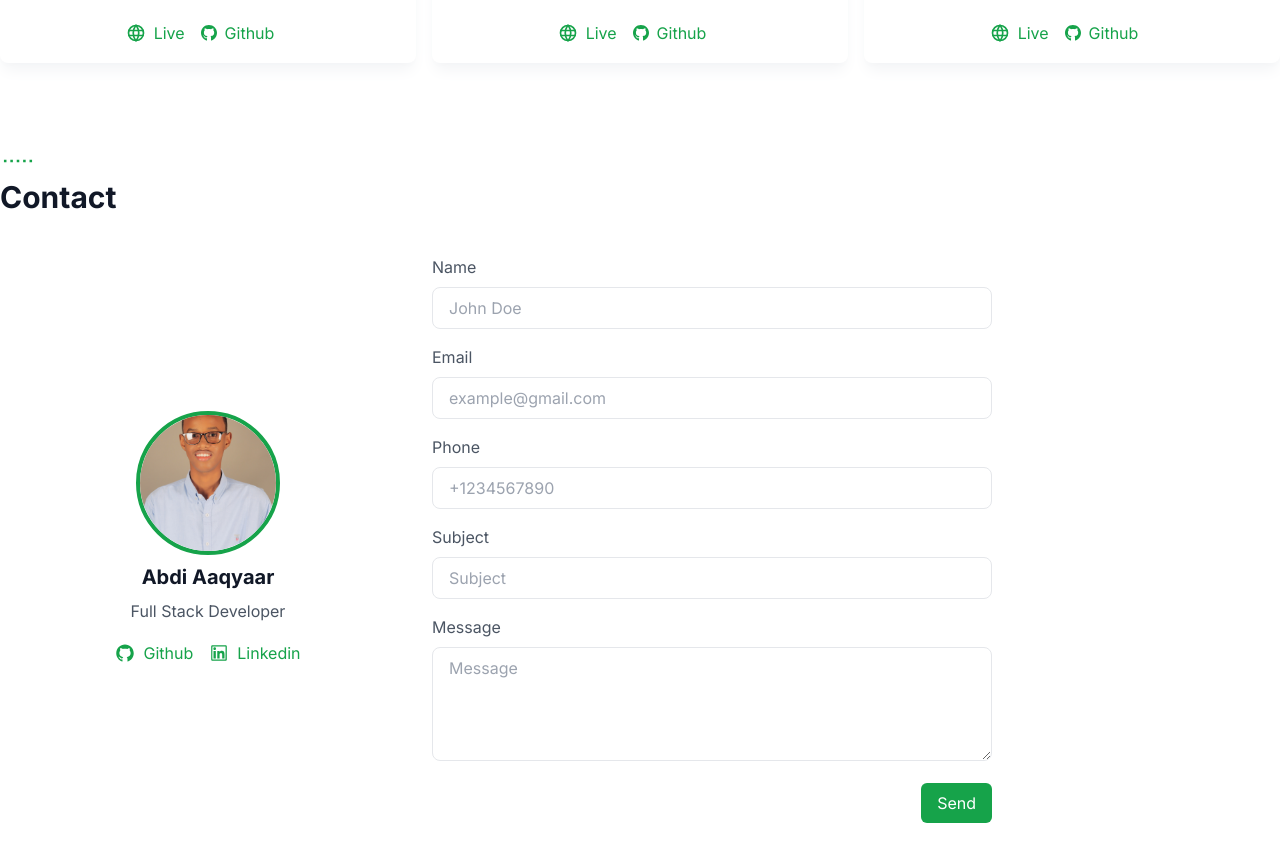
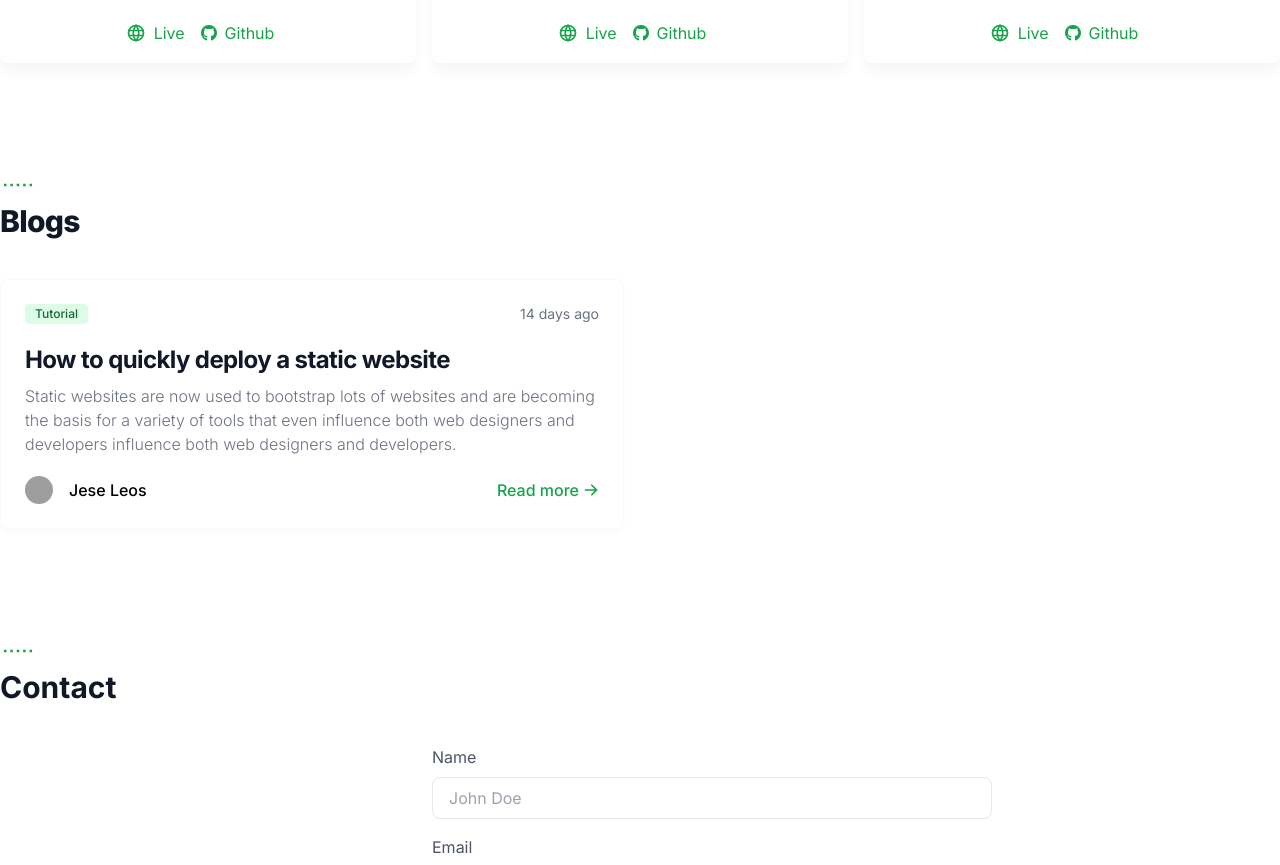
Before and after one commit to aaqyaar/abdizamed.dev, a Next.js app: page / in a window 1280 px wide. Shown: the part 1837-2702 px from the top of the page. Built offline with nearby package versions, Linux system fonts and the light colour scheme; grey boxes are pictures that could not be loaded.

Commit message:
Hero section updated and Blogs added

```diff
--- /dev/null
+++ b/app/blogs/[slug]/page.tsx
@@ -0,0 +1,6 @@
+import { ComingSoon } from "components";
+import React from "react";
+
+export default function page() {
+  return <ComingSoon />;
+}
--- a/app/page.tsx
+++ b/app/page.tsx
@@ -1,4 +1,4 @@
-import { About, Contact, Hero, Projects } from "containers";
+import { About, Contact, Hero, Blogs, Projects } from "containers";
 import { type NextPage } from "next";
 
 const HomePage: NextPage = () => {
@@ -7,6 +7,7 @@ const HomePage: NextPage = () => {
       <Hero />
       <About />
       <Projects />
+      <Blogs />
       <Contact />
     </div>
   );
--- /dev/null
+++ b/containers/Blogs/Blogs.tsx
@@ -0,0 +1,55 @@
+import Link from "next/link";
+import React from "react";
+import { AiOutlineSmallDash } from "react-icons/ai";
+import { HiArrowRight } from "react-icons/hi";
+
+export default function Blogs() {
+  return (
+    <section className="bg-white dark:bg-gray-900">
+      <div className="mx-10 py-8 lg:mx-auto lg:max-w-screen-xl  lg:py-16">
+        <div className=" mb-8 lg:mb-10">
+          <AiOutlineSmallDash className="text-4xl text-green-600" />
+          <h2 className="mb-4 text-3xl font-extrabold tracking-tight text-gray-900 dark:text-green-500 lg:text-3xl">
+            Blogs
+          </h2>
+        </div>
+        <div className="grid gap-8 lg:grid-cols-2">
+          <article className="rounded-lg border border-gray-50 p-6 shadow-md shadow-gray-50 dark:border-gray-800 dark:bg-gray-900 dark:shadow-gray-900">
+            <div className="mb-5 flex items-center justify-between text-gray-500">
+              <span className="inline-flex items-center rounded bg-green-100 px-2.5 py-0.5 text-xs font-medium text-green-800 dark:bg-green-200 dark:text-green-800">
+                Tutorial
+              </span>
+              <span className="text-sm">14 days ago</span>
+            </div>
+            <h2 className="mb-2 text-2xl font-bold tracking-tight text-gray-900 dark:text-white">
+              <a href="#">How to quickly deploy a static website</a>
+            </h2>
+            <p className="mb-5 font-light text-gray-500 dark:text-gray-400">
+              Static websites are now used to bootstrap lots of websites and are
+              becoming the basis for a variety of tools that even influence both
+              web designers and developers influence both web designers and
+              developers.
+            </p>
+            <div className="flex items-center justify-between">
+              <div className="flex items-center space-x-4">
+                <img
+                  className="h-7 w-7 rounded-full"
+                  src="https://flowbite.s3.amazonaws.com/blocks/marketing-ui/avatars/jese-leos.png"
+                  alt="Jese Leos avatar"
+                />
+                <span className="font-medium dark:text-white">Jese Leos</span>
+              </div>
+              <Link
+                href="/blogs/[slug]"
+                className="inline-flex items-center font-medium text-green-600 hover:underline dark:text-green-500"
+              >
+                Read more
+                <HiArrowRight className="ml-1 h-4 w-4" />
+              </Link>
+            </div>
+          </article>
+        </div>
+      </div>
+    </section>
+  );
+}
--- a/containers/Hero/Hero.tsx
+++ b/containers/Hero/Hero.tsx
@@ -18,7 +18,7 @@ export default function Hero() {
           <h1 className="text-4xl font-bold text-gray-800 dark:text-green-600 md:text-5xl">
             Hi, {"I'm"} Abdi Zamed Mohamed
           </h1>
-          <h2 className="my-4 text-2xl font-semibold text-gray-600 dark:text-green-300">
+          <h2 className="my-4 text-2xl font-semibold text-gray-600 dark:text-green-300/50">
             {"I'm"} a software engineer, I build web applications and mobile
             apps
           </h2>
--- a/containers/index.ts
+++ b/containers/index.ts
@@ -2,3 +2,4 @@ export { default as Hero } from "./Hero/Hero";
 export { default as About } from "./About/About";
 export { default as Projects } from "./Projects/Projects";
 export { default as Contact } from "./Contact/Contact";
+export { default as Blogs } from "./Blogs/Blogs";
```
